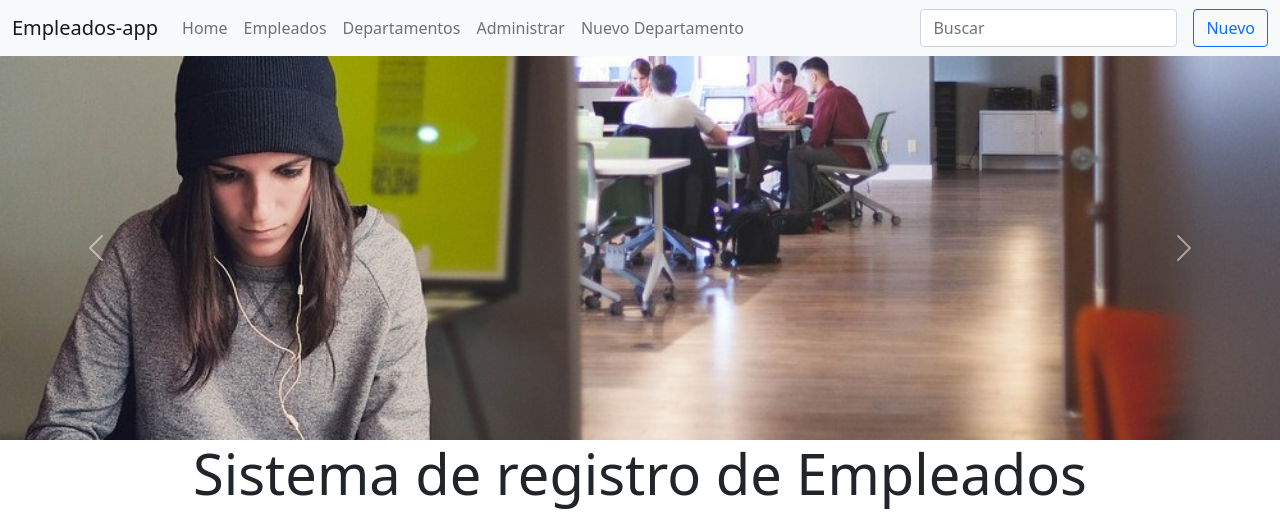
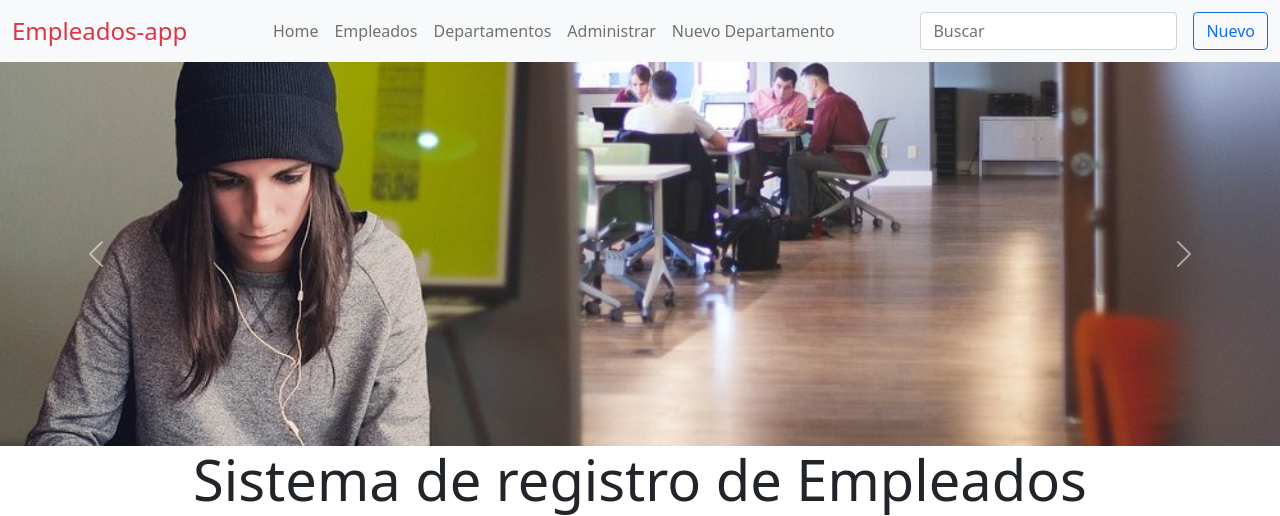
Before and after one commit to Jaolmos/GestorEmpleadosDjango, a Django app: template templates/home.html in a window 1280 px wide. Shown: the top 516 px of the page. Run offline with Django 3.2, Linux system fonts and the light colour scheme; the template is opened without the code that fills it, so the values that code supplies are empty; some libraries are stand-ins or nearby versions.

Commit message:
Cambio color texto en navbar

```diff
--- a/templates/includes/header.html
+++ b/templates/includes/header.html
@@ -1,6 +1,6 @@
 <nav class="navbar navbar-light bg-light navbar-expand-lg">
   <div class="container-fluid">
-      <a href="{% url 'persona_app:inicio' %}" class="navbar-brand">Empleados-app</a>
+      <a href="{% url 'persona_app:inicio' %}" class="navbar-brand text-danger fs-4">Empleados-app</a>
       <button
         class="navbar-toggler"
         type="button"
@@ -11,7 +11,7 @@
         aria-label="Toggle navigation">
         <span class="navbar-toggler-icon"></span>
       </button>
-      <div class="collapse navbar-collapse"  id="navbarNav">
+      <div class="collapse navbar-collapse nav justify-content-center"  id="navbarNav">
         <ul class="navbar-nav">
           <li class="nav-item">
             <a href="{% url 'persona_app:inicio' %}" class="nav-link {% if request.path == '/' %}active{% endif %}">Home</a>
```
